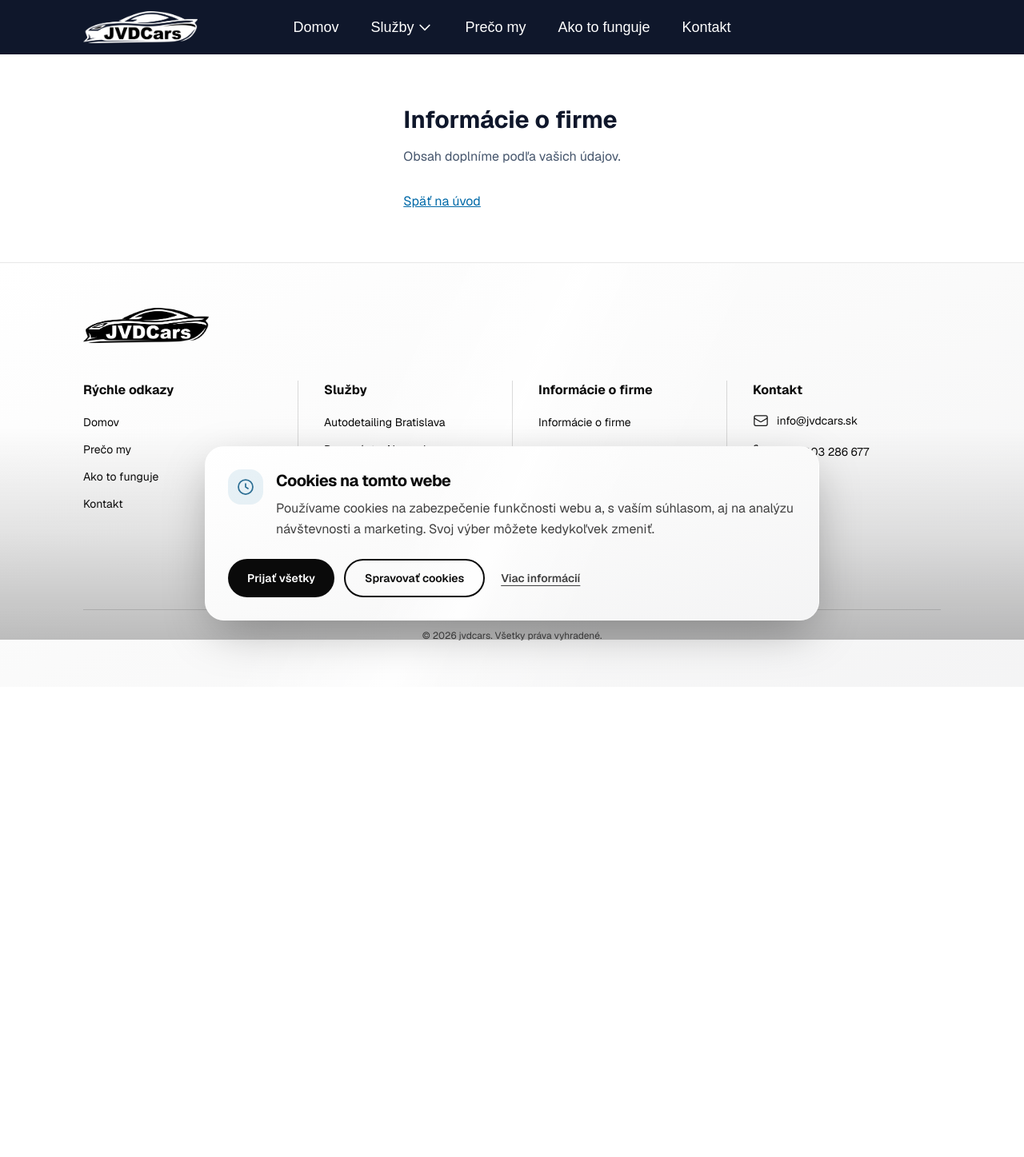
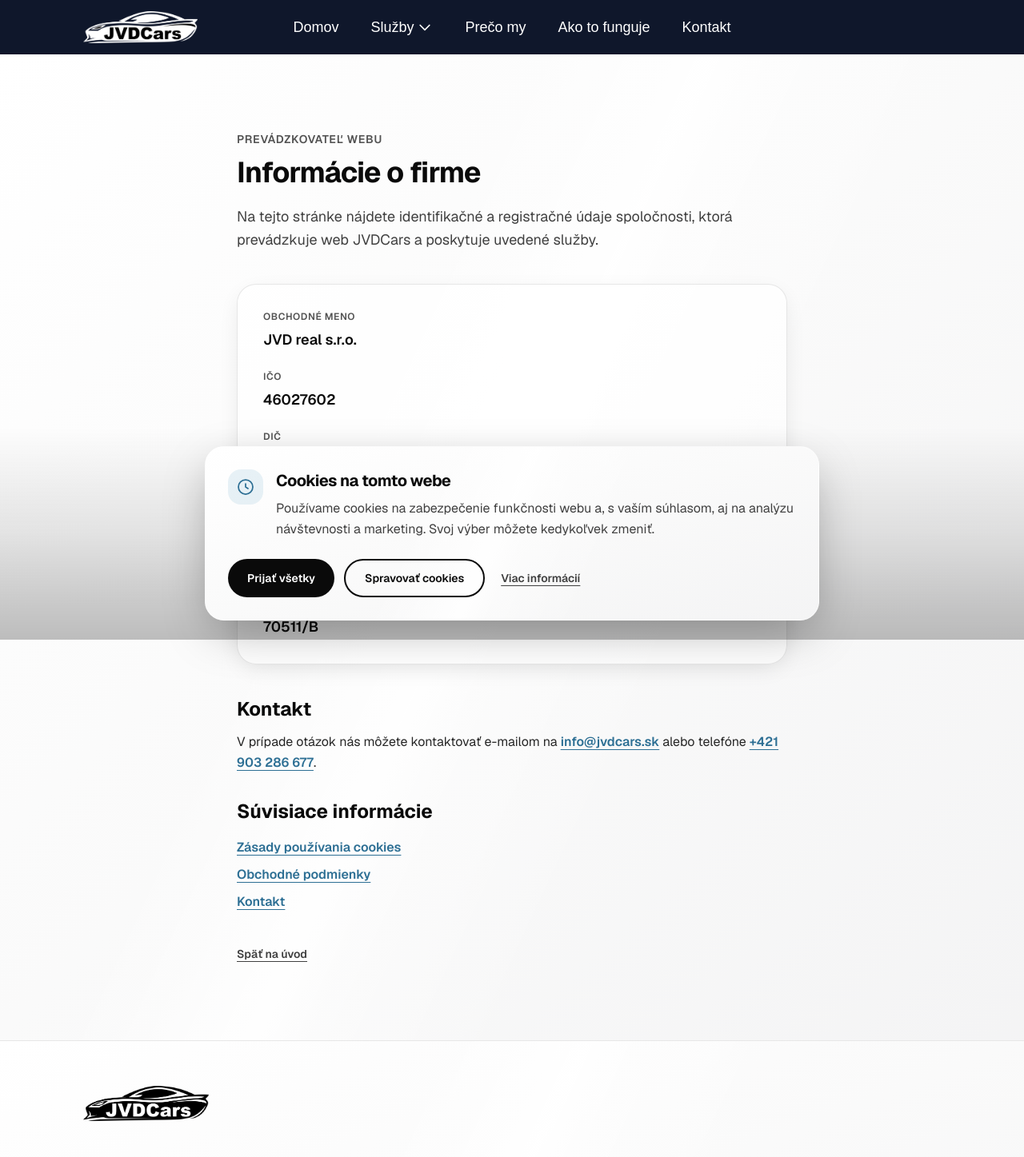
Before and after one commit to NextLayerStudio/p.Slany, a Next.js app: page /informacie-o-firme in a window 1280 px wide. Shown: the top 1447 px of the page at 80% size. Before the commit the page ends 859 px from the top, so only its background shows below. Built offline with nearby package versions, Linux system fonts and the light colour scheme; a web font is replaced by a local one.

Commit message:
Enhance 'Informácie o firme' page with company details, contact information, and related links. Update footer to reflect correct company name. Improve layout using 'GlossySurface' for better visual consistency.

```diff
--- a/src/app/cookies/page.tsx
+++ b/src/app/cookies/page.tsx
@@ -27,7 +27,7 @@
           <p className="mt-5 text-base leading-relaxed text-neutral-700 sm:text-lg">
             Táto stránka vysvetľuje, čo sú cookies, ako ich používame na webe
             JVDCars a ako môžete spravovať svoje preferencie. Firemné údaje
-            prevádzkovateľa doplníme v sekcii{" "}
+            prevádzkovateľa nájdete v sekcii{" "}
             <Link
               href="/informacie-o-firme"
               className="font-semibold text-[#2d6f94] underline underline-offset-4 transition hover:text-[#4190BD]"
--- a/src/app/informacie-o-firme/page.tsx
+++ b/src/app/informacie-o-firme/page.tsx
@@ -1,20 +1,145 @@
 import Link from "next/link";
 import Navbar from "@/components/Navbar";
 import Footer from "@/components/Footer";
+import { GlossySurface } from "@/components/GlossySection";
+
+export const metadata = {
+  title: "Informácie o firme | JVDCars",
+  description:
+    "Identifikačné a registračné údaje spoločnosti JVD real s.r.o. – IČO, DIČ, sídlo a zápis v obchodnom registri.",
+};
+
+const companyDetails = [
+  {
+    label: "Obchodné meno",
+    value: "JVD real s.r.o.",
+  },
+  {
+    label: "IČO",
+    value: "46027602",
+  },
+  {
+    label: "DIČ",
+    value: "2023201829",
+  },
+  {
+    label: "Sídlo",
+    value: (
+      <>
+        Bratislava – Čuňovo 1005
+        <br />
+        851 10 Bratislava – Čuňovo
+      </>
+    ),
+  },
+  {
+    label: "Zápis v ORSR",
+    value:
+      "Obchodný register Mestského súdu Bratislava III, oddiel: Sro, vložka č. 70511/B",
+  },
+];
 
 export default function InformacieOFirmePage() {
   return (
     <div className="flex min-h-screen flex-col">
       <Navbar />
-      <main className="mx-auto max-w-3xl flex-1 px-6 py-16">
-        <h1 className="text-3xl font-bold text-slate-900">Informácie o firme</h1>
-        <p className="mt-4 text-slate-600">
-          Obsah doplníme podľa vašich údajov.
-        </p>
-        <Link href="/" className="mt-8 inline-block text-sky-700 underline">
-          Späť na úvod
-        </Link>
-      </main>
+
+      <GlossySurface className="flex-1 py-16 sm:py-20 lg:py-24">
+        <div className="mx-auto max-w-3xl px-6 lg:px-10">
+          <p className="text-sm font-semibold uppercase tracking-wider text-neutral-600">
+            Prevádzkovateľ webu
+          </p>
+          <h1 className="mt-3 text-3xl font-bold tracking-tight text-neutral-950 sm:text-4xl">
+            Informácie o firme
+          </h1>
+          <p className="mt-5 text-base leading-relaxed text-neutral-700 sm:text-lg">
+            Na tejto stránke nájdete identifikačné a registračné údaje spoločnosti,
+            ktorá prevádzkuje web JVDCars a poskytuje uvedené služby.
+          </p>
+
+          <div className="mt-10 rounded-3xl border border-neutral-900/10 bg-white/70 p-6 shadow-[0_8px_30px_-8px_rgba(0,0,0,0.12)] sm:p-8">
+            <dl className="space-y-6">
+              {companyDetails.map((item) => (
+                <div key={item.label}>
+                  <dt className="text-xs font-semibold uppercase tracking-wider text-neutral-600">
+                    {item.label}
+                  </dt>
+                  <dd className="mt-1.5 text-base font-semibold leading-relaxed text-neutral-950 sm:text-lg">
+                    {item.value}
+                  </dd>
+                </div>
+              ))}
+            </dl>
+          </div>
+
+          <div className="mt-10 space-y-8 text-base leading-relaxed text-neutral-800">
+            <section>
+              <h2 className="text-xl font-bold text-neutral-950 sm:text-2xl">
+                Kontakt
+              </h2>
+              <p className="mt-3">
+                V prípade otázok nás môžete kontaktovať e-mailom na{" "}
+                <a
+                  href="mailto:info@jvdcars.sk"
+                  className="font-semibold text-[#2d6f94] underline underline-offset-4 transition hover:text-[#4190BD]"
+                >
+                  info@jvdcars.sk
+                </a>{" "}
+                alebo telefóne{" "}
+                <a
+                  href="tel:+421903286677"
+                  className="font-semibold text-[#2d6f94] underline underline-offset-4 transition hover:text-[#4190BD]"
+                >
+                  +421 903 286 677
+                </a>
+                .
+              </p>
+            </section>
+
+            <section>
+              <h2 className="text-xl font-bold text-neutral-950 sm:text-2xl">
+                Súvisiace informácie
+              </h2>
+              <ul className="mt-4 space-y-2">
+                <li>
+                  <Link
+                    href="/cookies"
+                    className="font-semibold text-[#2d6f94] underline underline-offset-4 transition hover:text-[#4190BD]"
+                  >
+                    Zásady používania cookies
+                  </Link>
+                </li>
+                <li>
+                  <Link
+                    href="/obchodne-podmienky"
+                    className="font-semibold text-[#2d6f94] underline underline-offset-4 transition hover:text-[#4190BD]"
+                  >
+                    Obchodné podmienky
+                  </Link>
+                </li>
+                <li>
+                  <Link
+                    href="/kontakt"
+                    className="font-semibold text-[#2d6f94] underline underline-offset-4 transition hover:text-[#4190BD]"
+                  >
+                    Kontakt
+                  </Link>
+                </li>
+              </ul>
+            </section>
+          </div>
+
+          <div className="mt-10">
+            <Link
+              href="/"
+              className="text-sm font-semibold text-neutral-700 underline underline-offset-4 transition hover:text-neutral-950"
+            >
+              Späť na úvod
+            </Link>
+          </div>
+        </div>
+      </GlossySurface>
+
       <Footer />
     </div>
   );
--- a/src/components/Footer.tsx
+++ b/src/components/Footer.tsx
@@ -144,7 +144,7 @@
         </div>
 
         <div className="mt-12 border-t border-neutral-900/15 pt-6 text-center text-xs text-neutral-600">
-          © {new Date().getFullYear()} jvdcars. Všetky práva vyhradené.
+          © {new Date().getFullYear()} JVD real s.r.o. Všetky práva vyhradené.
         </div>
       </div>
     </GlossySurface>
```
